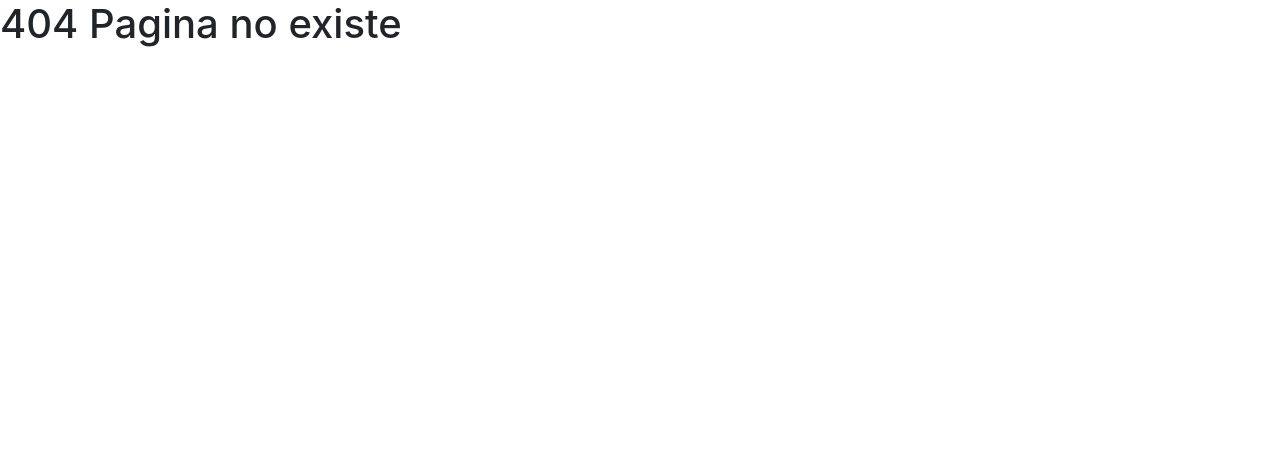
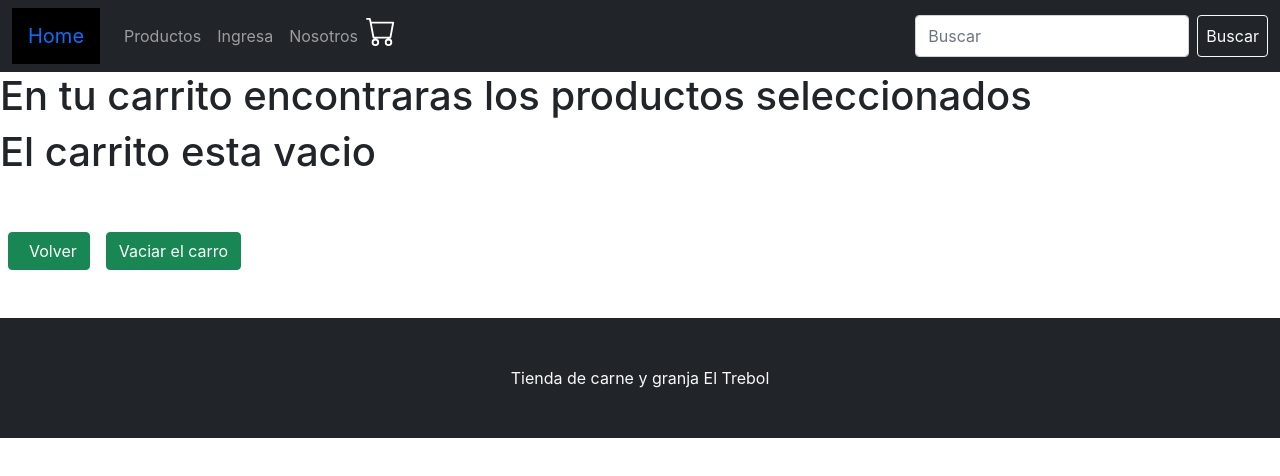
Before and after one commit to Gonzalomartinisa/eltrebolecomerce, a React (Create React App) app: page /CartContext in a window 1280 px wide. Before the commit this address had no page. Shown: the top 476 px of the page. Built offline with nearby package versions, Linux system fonts and the light colour scheme.

Commit message:
CartContext

```diff
--- a/src/Views/Carrito/Carrito.jsx
+++ /dev/null
@@ -1,11 +0,0 @@
-import React from 'react'
-
-const Carrito = () => {
-  return (
-    <div className='d-flex justify-content-center'>
-       <h1>Aca econtraras los productos seleccionados</h1>
-    </div>
-  )
-}
-
-export default Carrito
--- /dev/null
+++ b/src/Views/Carrito/CartContext.jsx
@@ -0,0 +1,37 @@
+import React, { useContext } from 'react'
+import { GlobalContext } from '../../context/GlobalStateContext'
+import { Link } from 'react-router-dom';
+
+const CartContext = () => {
+
+  const {carrito, clear, eliminarProducto} = useContext(GlobalContext);
+
+  return (
+    <>
+      <div className='d-flex justify-content-center'></div>
+       <h1>En tu carrito encontraras los productos seleccionados</h1>
+
+      {carrito.length > 0 ? carrito.map((item, index) => {
+
+     return (
+      <div className="card d-flex" style={{width:"12rem"}}>
+       <img src={item.img} className="card-img-top" alt="..."/>
+       <div className="card-body">
+         <h5 className="card-title">{item.nombre}</h5>
+         <p className="card-text">{}</p>
+         <p className="card-text">Precio: {item.precio} pesos</p>
+         <p className="card-text">Cantidad: {} kilos</p>
+     <button onClick={() => eliminarProducto(item.id)} className='btn btn-success my-5'>Quitar del carro</button>
+     </div>
+     </div>
+
+     )}
+
+     ) : <h1>El carrito esta vacio </h1>}
+    <Link className="btn btn-success my-5 m-2" to="/"><i className="mx-1 bi bi-arrow-left"></i>Volver</Link>
+    <button onClick={() => clear(carrito)} className='btn btn-success my-5 m-2'>Vaciar el carro</button>
+      </>
+  )
+}
+
+export default CartContext
--- a/src/componentes/Item/Item.jsx
+++ b/src/componentes/Item/Item.jsx
@@ -1,16 +1,23 @@
-import React from 'react'
+import React, { useContext } from 'react'
 import { Link } from 'react-router-dom'
+import { useState } from 'react'
+import { GlobalContext } from '../../context/GlobalStateContext'
 
 const Item = ({id, nombre, stock, tipo, precio, img}) => {
-  <h1 className='d-flex justify-content-center p-5'>Bienvenidos a la tienda online de carniceria El Trebol</h1>
+
+   const {carrito, agregarCarrito} = useContext(GlobalContext);
+
+   const [productos, setProductos] = useState({id, nombre, stock, tipo, precio, img});
+
   return (
-    <div className="card" style={{width:"18rem"}}>
+    <div className="card d-flex flex-column" style={{width:"18rem" }}>
     <img src={img} className="card-img-top" alt="..."/>
     <div className="card-body">
       <h5 className="card-title">{nombre}</h5>
       <p className="card-text">{tipo}</p>
       <p className="card-text">Precio: {precio} pesos</p>
       <p className="card-text">Stock: {stock} kilos</p>
+      <button onClick={() => agregarCarrito(productos)} className='btn btn-success my-5'>Agregar al carro</button>
       <Link to={`/Item-detail/${id}`} className="btn btn-primary">Detalle</Link>
     </div>
   </div>
--- a/src/componentes/ItemDetail/ItemDetail.jsx
+++ b/src/componentes/ItemDetail/ItemDetail.jsx
@@ -3,7 +3,6 @@ import { Link } from "react-router-dom";
 import ItemCount from "../ItemCount/ItemCount";
 import Card from "../Card/Card";
 import { useState } from 'react'
-
 
 const ItemDetail = ({ producto }) => {
 
@@ -28,7 +27,7 @@ const ItemDetail = ({ producto }) => {
           descripcion={producto.descripcion}/>
           <h2>Vas a comprar {cantidadComprada} kilos de {producto.nombre}</h2>
           {cantidadComprada > 0 ? (
-         <Link to={'/cart'}> <button>Finalizar Compra</button></Link>
+         <Link to={'/CartContext'}> <button>Finalizar Compra</button></Link>
          ) :(
           <ItemCount stock={producto.stock}
           click={cantidadAAgregar}/>
--- a/src/componentes/Navbar/Navbar.jsx
+++ b/src/componentes/Navbar/Navbar.jsx
@@ -21,20 +21,9 @@ const Navbar = () => {
           <NavLink className="nav-link" to="/Ingresa">Ingresa</NavLink>
         </li>
         <li className="nav-item">
-          <NavLink className="nav-link" to="/Nosotros">Nostros</NavLink>
+          <NavLink className="nav-link" to="/Nosotros">Nosotros</NavLink>
         </li>
-        {/* <li className="nav-item dropdown">
-          <a className="nav-link dropdown-toggle" href="#" id="navbarDropdown" role="button" data-bs-toggle="dropdown" aria-expanded="false">
-           Mis compras
-          </a>
-          <ul className="dropdown-menu" aria-labelledby="navbarDropdown">
-            <li><a className="dropdown-item" href="#">Historial</a></li>
-            <li><a className="dropdown-item" href="#">Favoritos</a></li>
-            <li><hr className="dropdown-divider"></hr></li>
-            <li><a className="dropdown-item" href="#">Opciones</a></li>
-          </ul>
-        </li> */}
-        <NavLink to="/Carrito" className="nav-item">
+        <NavLink to="/CartContext" className="nav-item">
          <Cardwidget Icon={BsCart} color={"white"} size={"30px"}/>
         </NavLink>
       </ul>
--- /dev/null
+++ b/src/context/GlobalStateContext.jsx
@@ -0,0 +1,33 @@
+import React, { createContext, useState } from 'react'
+
+export const GlobalContext = createContext('')
+
+const GlobalProvider = ({children}) => {
+
+    const [carrito, setCarrito] = useState([])
+
+    const agregarCarrito = (productos) => {
+      if (carrito.find( ite => ite.id === productos.id )){
+        alert("Ya agregaste ese producto al carrito")
+      } else {
+        setCarrito([...carrito, productos])
+      }
+    }
+
+    const clear = () => setCarrito([])
+
+    const eliminarProducto = (id) => {
+      const borrarProducto = carrito.filter( ite => ite.id !== id)
+      setCarrito(borrarProducto)
+  }
+
+  return (
+    <div>
+    <GlobalContext.Provider value={{carrito, agregarCarrito, clear, eliminarProducto}}>
+        {children}
+    </GlobalContext.Provider>
+    </div>
+  )
+}
+
+export default GlobalProvider
--- a/src/routes/Rutas.jsx
+++ b/src/routes/Rutas.jsx
@@ -4,7 +4,7 @@ import ItemDetailContainer from "../componentes/ItemDetailContainer/ItemDetailCo
 import Ingresa from "../Views/Ingresa/Ingresa"
 import Layout from "../componentes/Layout/Layout"
 import Error from "../Views/Error/Error"
-import Carrito from "../Views/Carrito/Carrito"
+import CartContext from "../Views/Carrito/CartContext"
 import Nosotros from "../Views/Nosotros/Nosotros"
 const Rutas = () => {
   return (
@@ -14,7 +14,7 @@ const Rutas = () => {
         <Route path="/" element={<Layout/>}>
              <Route index element={<ItemListContainer/>}/>
              <Route path="/Item-detail/:id/" element={<ItemDetailContainer/>}/>
-             <Route path="/Carrito" element={<Carrito/>}/>
+             <Route path="/CartContext" element={<CartContext/>}/>
              <Route path="/Ingresa" element={<Ingresa/>}/>
              <Route path="/Nosotros" element={<Nosotros/>}/>
         </Route>
```
Also changed, not shown: src/App.js (+3 -8 lines), src/Views/Loader/Loader.jsx (added, +19 -0 lines), src/componentes/ItemListContainer/ItemListContainer.jsx (+12 -0 lines).
